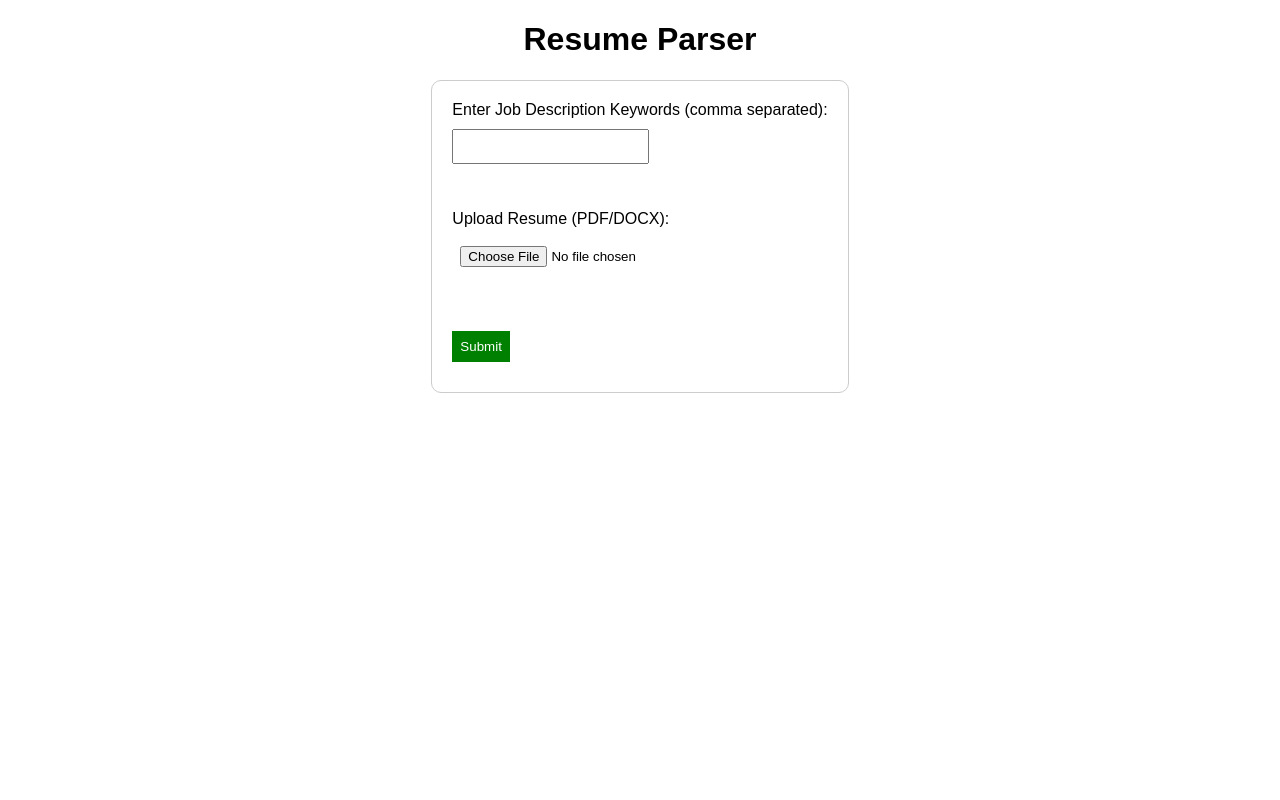
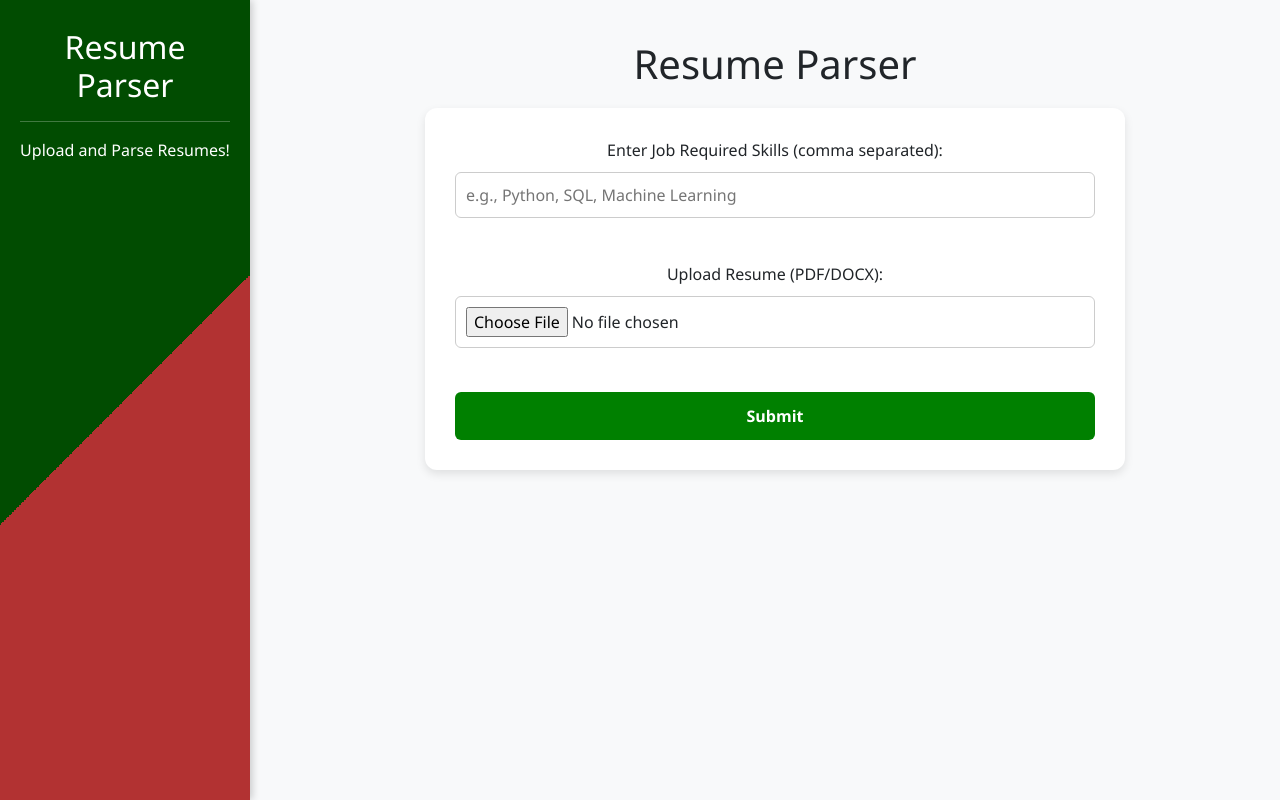
Before and after one commit to unsa-memon/ResumeParser, a Flask app: page / in a window 1280 px wide. Run offline with Flask 3, Linux system fonts and the light colour scheme; some libraries are stand-ins or nearby versions.

Commit message:
final project code

```diff
--- a/app.py
+++ b/app.py
@@ -1,3 +1,258 @@
+# from flask import Flask, render_template, request
+# import re
+# import os
+# import matplotlib.pyplot as plt
+# import PyPDF2
+# import docx
+# from fuzzywuzzy import process
+
+# app = Flask(__name__)
+
+# # Master Skill List for Extraction
+# master_skill_list = [
+#     # Programming Languages
+#     "python", "java", "c++", "c", "c#", "javascript", "typescript",
+#     "ruby", "php", "swift", "kotlin", "go", "rust", "scala", "r",
+#     "dart", "perl", "bash", "sql",
+
+#     # Web Development
+#     "html", "css", "react", "react.js", "angular", "vue", "django", "flask",
+#     "spring", "laravel", "node.js", "express", "jquery", "bootstrap",
+#     "sass", "less", "tailwind", "redux", "graphql", "rest api",
+
+#     # Mobile Development
+#     "android", "ios", "flutter", "react native", "xamarin",
+
+#     # Databases
+#     "mysql", "postgresql", "oracle", "sqlite", "mongodb", "redis",
+#     "firebase", "cassandra", "mariadb", "elasticsearch",
+
+#     # DevOps & Cloud
+#     "aws", "azure", "google cloud", "docker", "kubernetes", "jenkins",
+#     "ansible", "terraform", "github actions", "gitlab ci", "nginx",
+#     "apache", "linux", "windows server",
+
+#     # Data Science & AI
+#     "machine learning", "deep learning", "tensorflow", "pytorch",
+#     "keras", "opencv", "numpy", "pandas", "scikit-learn", "matplotlib",
+#     "seaborn", "spark", "hadoop", "tableau", "power bi", "data science",
+
+#     # Version Control & Tools
+#     "git", "github", "gitlab", "bitbucket", "svn", "mercurial",
+#     "jira", "trello", "confluence", "slack", "docker", "postman",
+
+#     # Testing
+#     "selenium", "jest", "mocha", "junit", "pytest", "cypress",
+
+#     # Cybersecurity
+#     "ethical hacking", "penetration testing", "owasp", "kali linux",
+#     "metasploit", "burp suite", "siem", "splunk",
+
+#     # Methodologies
+#     "agile", "scrum", "kanban", "devops", "ci/cd", "tdd", "bdd",
+
+#     # Other IT Skills
+#     "data structures", "algorithms", "oop", "functional programming",
+#     "microservices", "serverless", "blockchain", "solidity",
+#     "arduino", "raspberry pi", "embedded systems","networking","Front end dvelopment"
+# ]
+
+
+# # Synonym Dictionary
+# synonym_dict = {
+#     "machine learning": ["ml", "deep learning", "artificial intelligence"],
+#     "data scientist": ["data science", "research scientist"],
+#     "nlp": ["natural language processing"],
+#     "sql": ["structured query language", "database management"],
+#     "python": ["py"],
+# }
+
+# # Function to Extract Text from PDF
+# def extract_text_from_pdf(pdf_path):
+#     text = ""
+#     with open(pdf_path, "rb") as file:
+#         reader = PyPDF2.PdfReader(file)
+#         for page in reader.pages:
+#             text += page.extract_text() + "\n"
+#     return text.lower()
+
+# # Function to Extract Text from DOCX
+# def extract_text_from_docx(docx_path):
+#     doc = docx.Document(docx_path)
+#     text = "\n".join([para.text for para in doc.paragraphs])
+#     return text.lower()
+
+
+# # Function to Extract Name from Email
+# def extract_name_from_email(email):
+#     """Extract first and last name from email, handling cases with numbers or extra info."""
+#     if email == "Not Found":
+#         return "Not Found"
+
+#     # Extract prefix before '@'
+#     prefix = email.split("@")[0]
+
+#     # Remove numbers from the prefix (e.g., 'bscsf22' becomes 'bscsf')
+#     prefix = re.sub(r'\d+', '', prefix)
+
+#     # Remove possible domain-like info (e.g., 'bscsf22' should be removed leaving 'Umairahmed')
+#     prefix = re.sub(r'\b[a-zA-Z]{2,}\d{2,}\b', '', prefix).strip()
+
+#     # Split by underscores or dots to separate potential first and last names
+#     parts = re.split(r"[._]", prefix)
+
+#     # Capitalize each part and join with spaces
+#     name_parts = [part.capitalize() for part in parts if part]
+
+#     # If the name has a single part, assume it's the first name (like 'umair')
+#     if len(name_parts) == 1:
+#         name = name_parts[0]
+#     else:
+#         # Assume the first part is the first name and avoid extra info
+#         name = name_parts[0]  # Take the first part for the name (like 'Umairahmed')
+
+#     return name if name else "Not Found"
+
+
+# # Function to Extract Resume Info
+# def extract_resume_info(text):
+#     # Email Extraction (key for name)
+#     email_match = re.search(r"[a-zA-Z0-9._%+-]+@[a-zA-Z0-9.-]+\.[a-zA-Z]{2,}", text)
+#     email = email_match.group(0) if email_match else "Not Found"
+
+#     # Name Extraction (priority: email > first line)
+#     name = extract_name_from_email(email)
+#     if name == "Not Found":
+#         # Fallback: First two capitalized words in the first line
+#         first_line = text.split("\n")[0].strip()
+#         words = [word for word in first_line.split() if word[0].isupper()]
+#         name = " ".join(words[:2]) if len(words) >= 2 else "Not Found"
+
+#     # Phone Extraction (enhanced pattern for international formats)
+#     phone_match = re.search(r"\(?\+?\d{1,4}?\)?[-.\s]?\(?\d{1,3}?\)?[-.\s]?\d{1,4}[-.\s]?\d{1,4}[-.\s]?\d{1,4}", text)
+#     phone = phone_match.group(0) if phone_match else "Not Found"
+
+#     # Skills Extraction (check for skills in the master list)
+#     words = re.findall(r"\b[a-zA-Z0-9\+\#\>\.]+\b", text.lower())
+#     skills = {word for word in words if word in master_skill_list}
+
+#     return name, email, phone,skills
+
+
+# # Function to Normalize Resume Skills
+# def normalize_skills(resume_skills):
+#     normalized_resume_skills = set()
+#     for skill in resume_skills:
+#         matched = False
+#         for key, synonyms in synonym_dict.items():
+#             if skill in synonyms or skill == key:
+#                 normalized_resume_skills.add(key)
+#                 matched = True
+#                 break
+#         if not matched:
+#             normalized_resume_skills.add(skill)
+#     return normalized_resume_skills
+
+# # Function for Strict Fuzzy Matching
+# def fuzzy_match(skill, job_keywords, threshold=90):
+#     match, score = process.extractOne(skill, job_keywords)
+#     return match if score >= threshold else None
+
+# # Function to Process Resume
+# def process_resume(resume_path, job_keywords):
+#     if resume_path.endswith(".pdf"):
+#         resume_text = extract_text_from_pdf(resume_path)
+#     elif resume_path.endswith(".docx"):
+#         resume_text = extract_text_from_docx(resume_path)
+#     else:
+#         return None, None, None, None, None, None, None
+
+#     # Extract information from resume
+#     name, email, phone, resume_skills = extract_resume_info(resume_text)
+
+#     # Normalize skills using synonyms
+#     normalized_resume_skills = normalize_skills(resume_skills)
+#     final_matched_skills = set()
+
+#     # Database skills that should be matched explicitly
+#     database_skills = {"mysql", "postgresql", "oracle", "SQL"}
+
+#     # Match skills using fuzzy matching
+#     for skill in normalized_resume_skills:
+#         if skill in database_skills:
+#             if any(db in job_keywords for db in database_skills):
+#                 final_matched_skills.add(skill)
+#         else:
+#             best_match = fuzzy_match(skill, job_keywords)
+#             if best_match:
+#                 final_matched_skills.add(best_match)
+
+#     # Calculate match percentage
+#     match_percentage = round((len(final_matched_skills) / len(job_keywords)) * 100, 2)
+#     missing_skills = set(job_keywords) - final_matched_skills
+
+#     # Generate Visualization
+#     generate_visualization(final_matched_skills, missing_skills, match_percentage)
+
+#     return name, email, phone, final_matched_skills, match_percentage, missing_skills
+
+# # Function to Generate Visualizations (Bar and Pie charts)
+# def generate_visualization(matched_skills, missing_skills, match_percentage):
+#     # Use Agg backend to avoid GUI interaction errors
+#     plt.switch_backend('Agg')
+
+#     matched_skills = sorted(list(matched_skills))  # sort matched skills alphabetically
+#     missing_skills = sorted(list(missing_skills))  # sort missing skills alphabetically
+
+#     skills = matched_skills + missing_skills
+#     presence = [1] * len(skills)
+#     colors = ["green"] * len(matched_skills) + ["red"] * len(missing_skills)
+
+#     # Bar Chart
+#     plt.figure(figsize=(10, 6))
+#     plt.bar(skills, presence, color=colors)
+#     plt.xlabel("Skills")
+#     plt.ylabel("Presence")
+#     plt.title("Matched & Missing Skills (Matched First)")
+#     plt.xticks(rotation=45, ha="right")
+#     plt.tight_layout()
+#     plt.savefig("static/bar_chart.png")
+#     plt.close()
+
+#     # Pie Chart
+#     plt.figure(figsize=(5, 5))
+#     plt.pie(
+#         [match_percentage, 100 - match_percentage],
+#         labels=["Matched", "Not Matched"],
+#         colors=["green", "red"],
+#         autopct="%1.1f%%",
+#         startangle=140
+#     )
+#     plt.title("Resume Match Percentage")
+#     plt.savefig("static/pie_chart.png")
+#     plt.close()
+
+# # Flask Route
+# @app.route("/", methods=["GET", "POST"])
+# def index():
+#     if request.method == "POST":
+#         job_keywords = request.form["job_description"].lower().split(",")
+#         job_keywords = [keyword.strip() for keyword in job_keywords]
+#         file = request.files["resume"]
+#         if file:
+#             filepath = os.path.join("uploads", file.filename)
+#             file.save(filepath)
+#             name, email, phone, matched_skills, match_percentage, missing_skills = process_resume(filepath, job_keywords)
+#             os.remove(filepath)
+#             return render_template("result.html", name=name, email=email, phone=phone, skills=matched_skills, percentage=match_percentage)
+#     return render_template("index.html")
+
+# if __name__ == "__main__":
+#     if not os.path.exists("uploads"):
+#         os.makedirs("uploads")
+#     app.run(debug=True)
+
+
 from flask import Flask, render_template, request
 import re
 import os
@@ -16,9 +271,9 @@ master_skill_list = [
     "dart", "perl", "bash", "sql",
 
     # Web Development
-    "html", "css", "react", "angular", "vue", "django", "flask",
+    "html", "css", "react", "react.js", "angular", "vue", "django", "flask",
     "spring", "laravel", "node.js", "express", "jquery", "bootstrap",
-    "sass", "less", "tailwind", "redux", "graphql", "rest api", "react.js",
+    "sass", "less", "tailwind", "redux", "graphql", "rest api",
 
     # Mobile Development
     "android", "ios", "flutter", "react native", "xamarin",
@@ -54,9 +309,8 @@ master_skill_list = [
     # Other IT Skills
     "data structures", "algorithms", "oop", "functional programming",
     "microservices", "serverless", "blockchain", "solidity",
-    "arduino", "raspberry pi", "embedded systems","networking"
+    "arduino", "raspberry pi", "embedded systems","networking","Front end dvelopment"
 ]
-
 
 # Synonym Dictionary
 synonym_dict = {
@@ -133,7 +387,7 @@ def extract_resume_info(text):
     phone = phone_match.group(0) if phone_match else "Not Found"
 
     # Skills Extraction (check for skills in the master list)
-    words = re.findall(r"\b[a-zA-Z0-9\+\#]+\b", text.lower())
+    words = re.findall(r"\b[a-zA-Z0-9\+\#\>\.]+\b", text.lower())
     skills = {word for word in words if word in master_skill_list}
 
     return name, email, phone,skills
@@ -168,7 +422,7 @@ def process_resume(resume_path, job_keywords):
         return None, None, None, None, None, None, None
 
     # Extract information from resume
-    name, email, phone, address, resume_skills = extract_resume_info(resume_text)
+    name, email, phone, resume_skills = extract_resume_info(resume_text)
 
     # Normalize skills using synonyms
     normalized_resume_skills = normalize_skills(resume_skills)
@@ -194,7 +448,7 @@ def process_resume(resume_path, job_keywords):
     # Generate Visualization
     generate_visualization(final_matched_skills, missing_skills, match_percentage)
 
-    return name, email, phone, address, final_matched_skills, match_percentage, missing_skills
+    return name, email, phone, final_matched_skills, match_percentage, missing_skills
 
 # Function to Generate Visualizations (Bar and Pie charts)
 def generate_visualization(matched_skills, missing_skills, match_percentage):
@@ -206,25 +460,26 @@ def generate_visualization(matched_skills, missing_skills, match_percentage):
 
     skills = matched_skills + missing_skills
     presence = [1] * len(skills)
-    colors = ["green"] * len(matched_skills) + ["red"] * len(missing_skills)
+    colors = ["green"] * len(matched_skills) + ["#A00000CC"] * len(missing_skills)
+
 
     # Bar Chart
     plt.figure(figsize=(10, 6))
     plt.bar(skills, presence, color=colors)
     plt.xlabel("Skills")
     plt.ylabel("Presence")
-    plt.title("Matched & Missing Skills (Matched First)")
+    plt.title("Comparison of Skills: Matched vs Unmatched Based on Job Requirements")
     plt.xticks(rotation=45, ha="right")
     plt.tight_layout()
     plt.savefig("static/bar_chart.png")
     plt.close()
 
     # Pie Chart
-    plt.figure(figsize=(5, 5))
+    plt.figure(figsize=(10, 6))
     plt.pie(
         [match_percentage, 100 - match_percentage],
         labels=["Matched", "Not Matched"],
-        colors=["green", "red"],
+        colors=["green", "#A00000CC"],
         autopct="%1.1f%%",
         startangle=140
     )
@@ -242,10 +497,14 @@ def index():
         if file:
             filepath = os.path.join("uploads", file.filename)
             file.save(filepath)
-            name, email, phone, address, matched_skills, match_percentage, missing_skills = process_resume(filepath, job_keywords)
+            name, email, phone, matched_skills, match_percentage, missing_skills = process_resume(filepath, job_keywords)
             os.remove(filepath)
-            return render_template("result.html", name=name, email=email, phone=phone, address=address, skills=matched_skills, percentage=match_percentage)
+            return render_template("result.html", name=name, email=email, phone=phone, skills=matched_skills, percentage=match_percentage)
     return render_template("index.html")
+
+@app.route("/top-candidates")
+def top_candidates():
+    return "<h1>Top Candidates Page (Coming Soon!)</h1><a href='/'>Go Home</a>"
 
 if __name__ == "__main__":
     if not os.path.exists("uploads"):
--- a/static/style.css
+++ b/static/style.css
@@ -1,32 +1,47 @@
+
 body {
     font-family: Arial, sans-serif;
     text-align: center;
     margin: 20px;
 }
 
-form {
-    display: inline-block;
-    text-align: left;
-    padding: 20px;
-    border: 1px solid #ccc;
-    border-radius: 10px;
+/* Bar Chart Styles */
+#bar_chart {
+    width: 60%;
+    margin: 20px auto;
+    display: block;
+    border-radius: 8px;
+    box-shadow: 0 2px 8px rgba(0,0,0,0.1);
 }
 
-input, button {
+/* Pie Chart Styles */
+#pie_chart {
+    width: 60%;
+    margin: 30px auto;
     display: block;
-    margin: 10px 0;
-    padding: 8px;
+    border-radius: 8px;
+    box-shadow: 0 2px 8px rgba(0,0,0,0.1);
 }
 
-button {
-    background-color: green;
+h2 {
+    margin-top: -2px;
+}
+
+.button-group {
+    margin-top: 30px;
+}
+
+.button-group a {
+    display: inline-block;
+    margin: 0 10px;
+    padding: 10px 20px;
+    background-color: #186708;
     color: white;
-    border: none;
-    cursor: pointer;
+    text-decoration: none;
+    border-radius: 6px;
+    transition: background-color 0.3s ease;
 }
-img{
-    margin-bottom: -5px;
+
+.button-group a:hover {
+    background-color: #23930d
 }
-h2{
-   margin-top:-2px;
-}
--- a/templates/index.html
+++ b/templates/index.html
@@ -1,4 +1,4 @@
-<!DOCTYPE html>
+<!-- <!DOCTYPE html>
 <html lang="en">
 <head>
     <meta charset="UTF-8">
@@ -9,7 +9,7 @@
     <h1>Resume Parser</h1>
     <form action="/" method="post" enctype="multipart/form-data">
         <label for="job_description">Enter Job Description Keywords (comma separated):</label>
-        <input type="text" name="job_description" required>
+        <input type="text" name="job_description" placeholder="e.g., Python, SQL, Machine Learning"required >
         <br><br>
         <label for="resume">Upload Resume (PDF/DOCX):</label>
         <input type="file" name="resume" required>
@@ -17,4 +17,114 @@
         <button type="submit">Submit</button>
     </form>
 </body>
+</html> -->
+<!DOCTYPE html>
+<html lang="en">
+<head>
+    <meta charset="UTF-8">
+    <title>Resume Parser</title>
+    <link href="https://cdn.jsdelivr.net/npm/bootstrap@5.3.0/dist/css/bootstrap.min.css" rel="stylesheet">
+    <link rel="stylesheet" href="{{ url_for('static', filename='style.css') }}">
+    <style>
+        body {
+            background: #f8f9fa;
+            font-family: 'Segoe UI', Tahoma, Geneva, Verdana;
+            padding: 0;
+            margin: 0;
+        }
+        /* .sidebar {
+            height: 100vh;
+            background-color: #343a40;
+            background-color: #343a40;
+            color: white;
+            padding: 30px 20px;
+            position: fixed;
+            width: 250px;
+            top: 0;
+            left: 0;
+        } */
+        .sidebar {
+    height: 100vh;
+    background: linear-gradient(135deg, rgba(1, 76, 1, 1) 50%, rgba(160, 0, 0, 0.8) 50%);
+    color: white;
+    padding: 30px 20px;
+    position: fixed;
+    width: 250px;
+    top: 0;
+    left: 0;
+    backdrop-filter: blur(4px);
+    box-shadow: 2px 0 8px rgba(0, 0, 0, 0.2);
+}
+
+
+        .content {
+    margin-left: 270px;
+    padding: 40px;
+    display: flex;
+    flex-direction: column;
+    align-items: center; /* Center the form horizontally */
+}
+form {
+    background: white;
+    padding: 30px;
+    border-radius: 12px;
+    box-shadow: 0 4px 10px rgba(0,0,0,0.1);
+    animation: fadeIn 1s ease-in-out;
+    max-width: 700px; /* New line to control width */
+    width: 100%;      /* Allow full width up to 700px */
+}
+
+        input[type="text"], input[type="file"] {
+            margin-top: 10px;
+            margin-bottom: 20px;
+            padding: 10px;
+            width: 100%;
+            border-radius: 6px;
+            border: 1px solid #ccc;
+        }
+        button[type="submit"] {
+            width: 100%;
+            padding: 12px;
+            background-color: green;
+            border: none;
+            color: white;
+            font-weight: bold;
+            border-radius: 6px;
+            transition: background-color 0.3s ease;
+        }
+        button[type="submit"]:hover {
+            background-color: rgb(2, 142, 2);
+        }
+        @keyframes fadeIn {
+            from {opacity: 0; transform: translateY(20px);}
+            to {opacity: 1; transform: translateY(0);}
+        }
+        h1 {
+            margin-bottom: 20px;
+        }
+    </style>
+</head>
+
+<body>
+
+    <div class="sidebar">
+        <h2>Resume Parser</h2>
+        <hr>
+        <p>Upload and Parse Resumes!</p>
+    </div>
+
+    <div class="content">
+        <h1>Resume Parser</h1>
+        <form action="/" method="post" enctype="multipart/form-data">
+            <label for="job_description">Enter Job Required Skills (comma separated):</label>
+            <input type="text" name="job_description" placeholder="e.g., Python, SQL, Machine Learning" required>
+            <br><br>
+            <label for="resume">Upload Resume (PDF/DOCX):</label>
+            <input type="file" name="resume" required>
+            <br><br>
+            <button type="submit">Submit</button>
+        </form>
+    </div>
+
+</body>
 </html>
```
Also changed, not shown: templates/result.html (+12 -8 lines), static/bar_chart.png, static/pie_chart.png.
